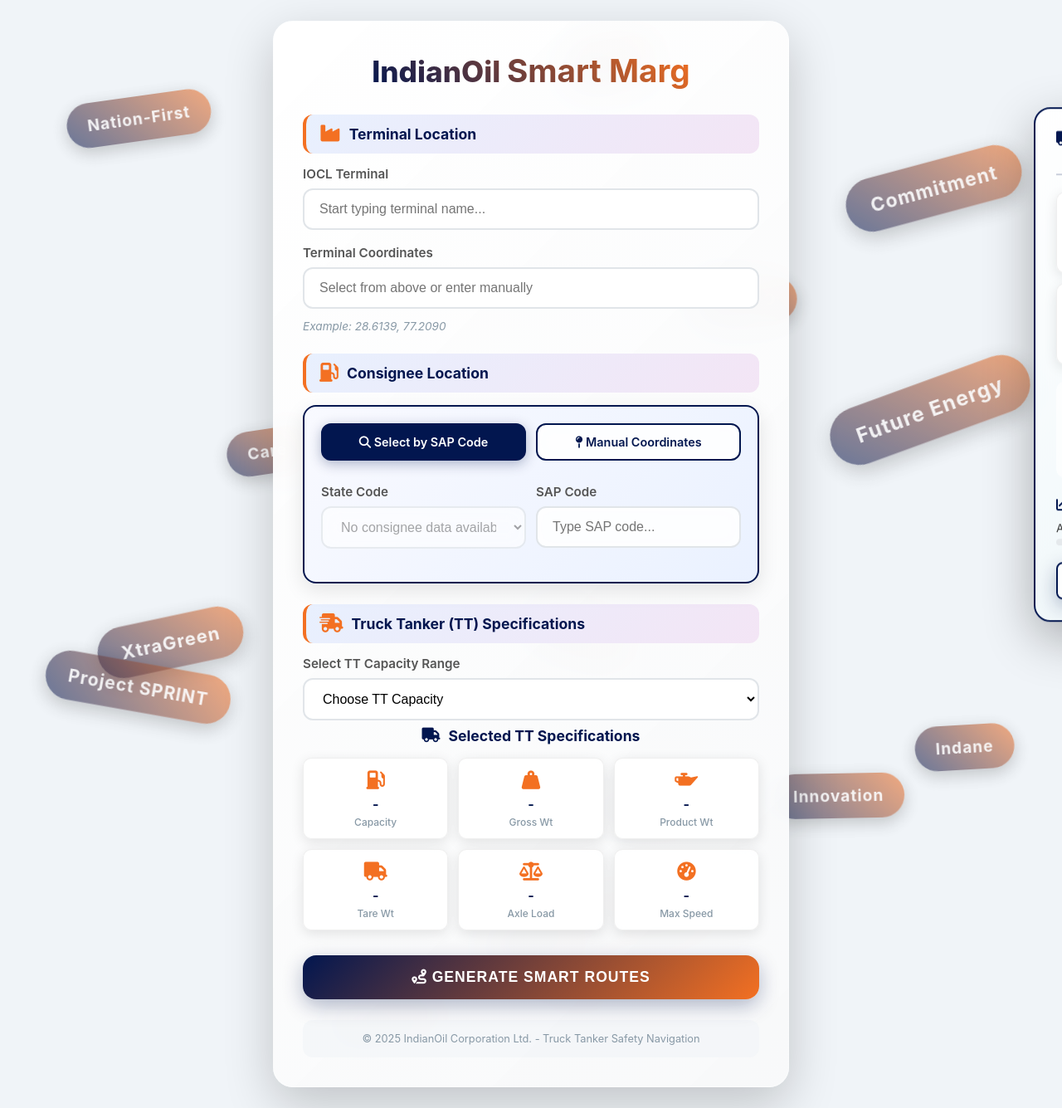
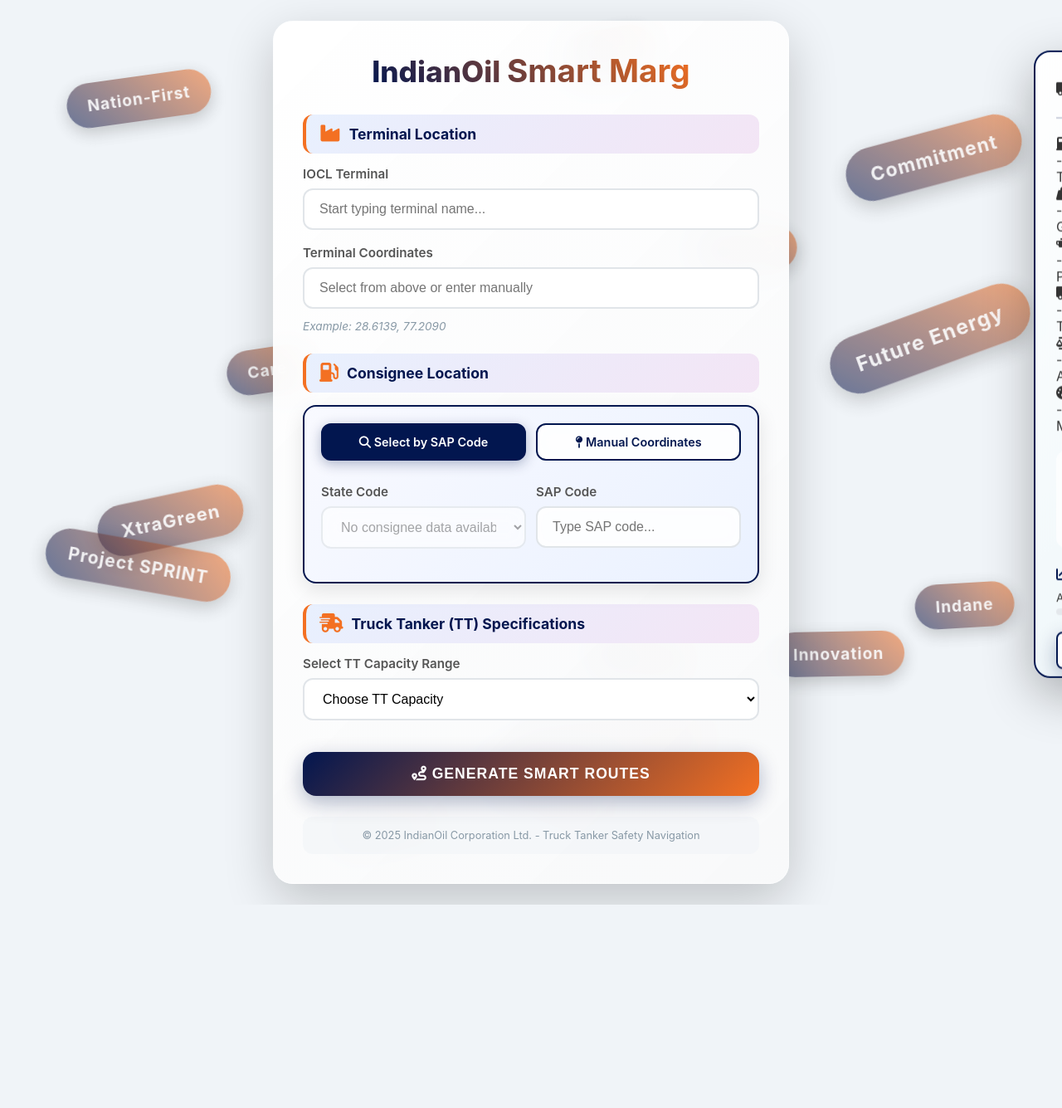
Before and after one commit to kiran20-20/traial_1, a Flask app: page / in a window 1280 px wide. Shown: the whole page at 83% size. After the commit the page ends 1090 px from the top, so only its background shows below. Run offline with Flask 3, Linux system fonts and the light colour scheme; the visitor is signed in with stand-in values (Sample User, id 1).

Commit message:
Update route_form.html

```diff
--- a/templates/route_form.html
+++ b/templates/route_form.html
@@ -446,59 +446,6 @@
             transform: rotate(90deg);
         }
 
-        .specs-title {
-            text-align: center;
-            color: var(--iocl-blue);
-            font-weight: bold;
-            font-size: 1.1em;
-            margin-bottom: 16px;
-            display: flex;
-            align-items: center;
-            justify-content: center;
-            gap: 10px;
-        }
-
-        .specs-grid {
-            display: grid;
-            grid-template-columns: repeat(3, 1fr);
-            gap: 12px;
-        }
-
-        .spec-item {
-            background: rgba(255, 255, 255, 0.9);
-            padding: 12px;
-            border-radius: 10px;
-            text-align: center;
-            box-shadow: 0 4px 15px rgba(0,0,0,0.1);
-            border: 1px solid rgba(224, 224, 224, 0.5);
-            transition: all 0.3s ease;
-            backdrop-filter: blur(10px);
-        }
-
-        .spec-item:hover {
-            transform: translateY(-3px);
-            box-shadow: 0 8px 25px rgba(0,0,0,0.15);
-        }
-
-        .spec-item .icon {
-            font-size: 1.4em;
-            margin-bottom: 6px;
-            color: var(--iocl-orange);
-        }
-
-        .spec-item .value {
-            font-size: 1.0em;
-            font-weight: bold;
-            color: var(--iocl-blue);
-            margin-bottom: 4px;
-        }
-
-        .spec-item .label {
-            font-size: 0.75em;
-            color: var(--iocl-mid-gray);
-            font-weight: 500;
-        }
-
         .warning-box {
             background: linear-gradient(135deg, #fff3cd 0%, #ffeaa7 100%);
             border: 2px solid #fdd663;
@@ -700,49 +647,6 @@
             </option>
             {% endfor %}
         </select>
-
-        <div id="ttSpecsDisplay" class="tt-specs-display">
-            <div class="specs-title">
-                <i class="fas fa-truck"></i>
-                <span>Selected TT Specifications</span>
-            </div>
-            <div class="specs-grid">
-                <div class="spec-item">
-                    <div class="icon"><i class="fas fa-gas-pump"></i></div>
-                    <div class="value" id="specCapacity">-</div>
-                    <div class="label">Capacity</div>
-                </div>
-                <div class="spec-item">
-                    <div class="icon"><i class="fas fa-weight-hanging"></i></div>
-                    <div class="value" id="specGrossWeight">-</div>
-                    <div class="label">Gross Wt</div>
-                </div>
-                <div class="spec-item">
-                    <div class="icon"><i class="fas fa-oil-can"></i></div>
-                    <div class="value" id="specProductWeight">-</div>
-                    <div class="label">Product Wt</div>
-                </div>
-                <div class="spec-item">
-                    <div class="icon"><i class="fas fa-truck"></i></div>
-                    <div class="value" id="specTareWeight">-</div>
-                    <div class="label">Tare Wt</div>
-                </div>
-                <div class="spec-item">
-                    <div class="icon"><i class="fas fa-balance-scale"></i></div>
-                    <div class="value" id="specAxleLoad">-</div>
-                    <div class="label">Axle Load</div>
-                </div>
-                <div class="spec-item">
-                    <div class="icon"><i class="fas fa-tachometer-alt"></i></div>
-                    <div class="value" id="specMaxSpeed">-</div>
-                    <div class="label">Max Speed</div>
-                </div>
-            </div>
-            <div class="warning-box" id="warningBox" style="display: none;">
-                <i class="fas fa-exclamation-triangle"></i>
-                <span id="warningText"></span>
-            </div>
-        </div>
 
         <button type="submit">
             <i class="fa-solid fa-route"></i> Generate Smart Routes
```
